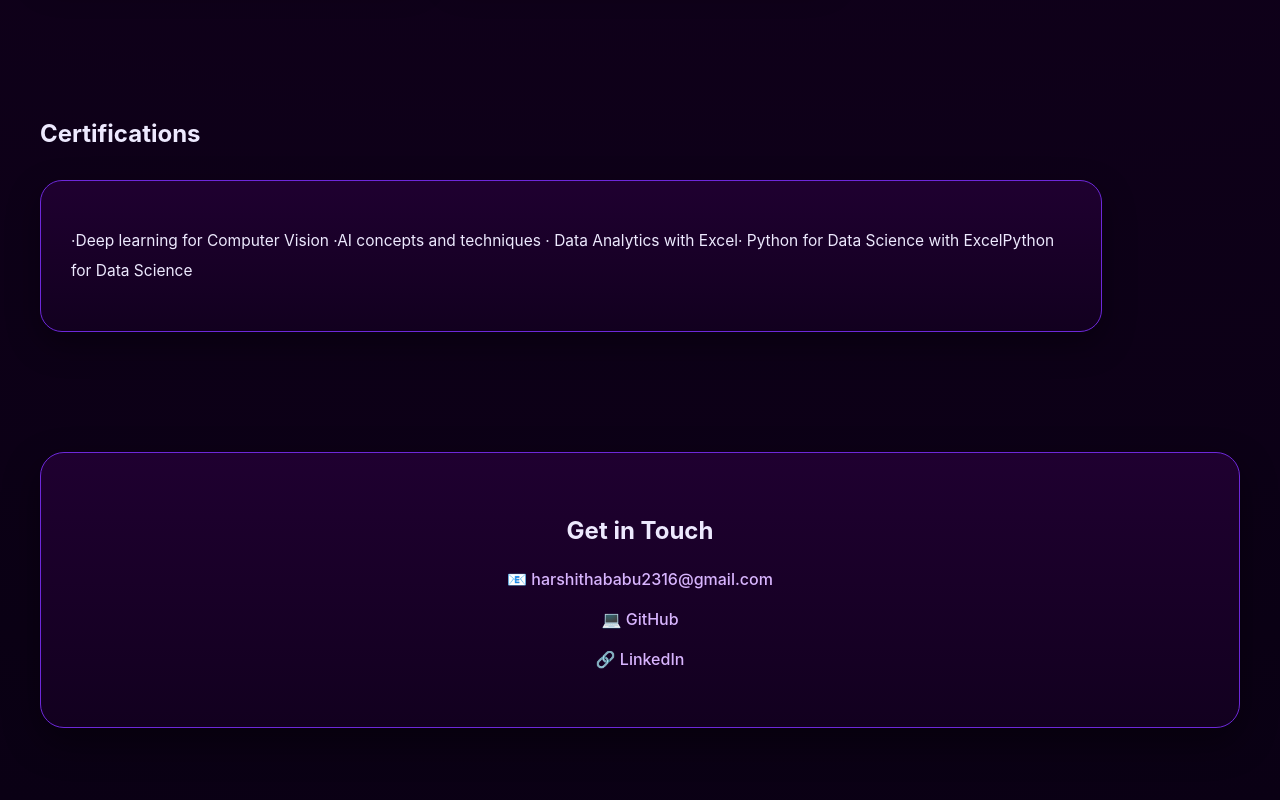
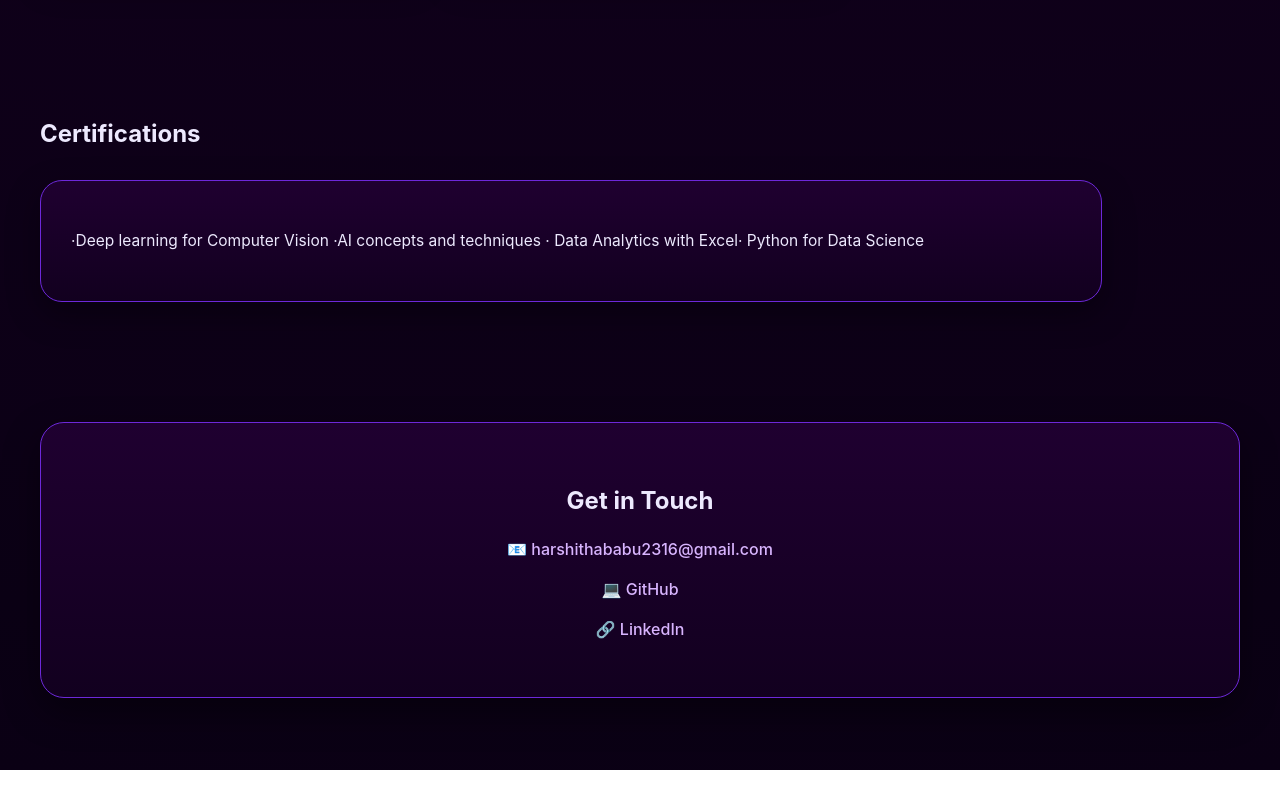
Before and after one commit to Harshitha2347/Portfolio, a React (Vite) app: page / in a window 1280 px wide. Shown: the part 2288-3088 px from the top of the page. After the commit the page ends 3058 px from the top, so only its background shows below. Built offline with nearby package versions, Linux system fonts and the light colour scheme.

Commit message:
Prepare for GitHub Pages

```diff
--- a/src/App.jsx
+++ b/src/App.jsx
@@ -243,7 +243,7 @@ function App() {
                 fontSize: "15.5px"
               }}
             >
-             ·Deep learning for Computer Vision ·AI concepts and techniques · Data Analytics with Excel· Python for Data Science	            with ExcelPython for Data Science
+             ·Deep learning for Computer Vision ·AI concepts and techniques · Data Analytics with Excel· Python for Data Science
 
             </p>
           </div>
```
